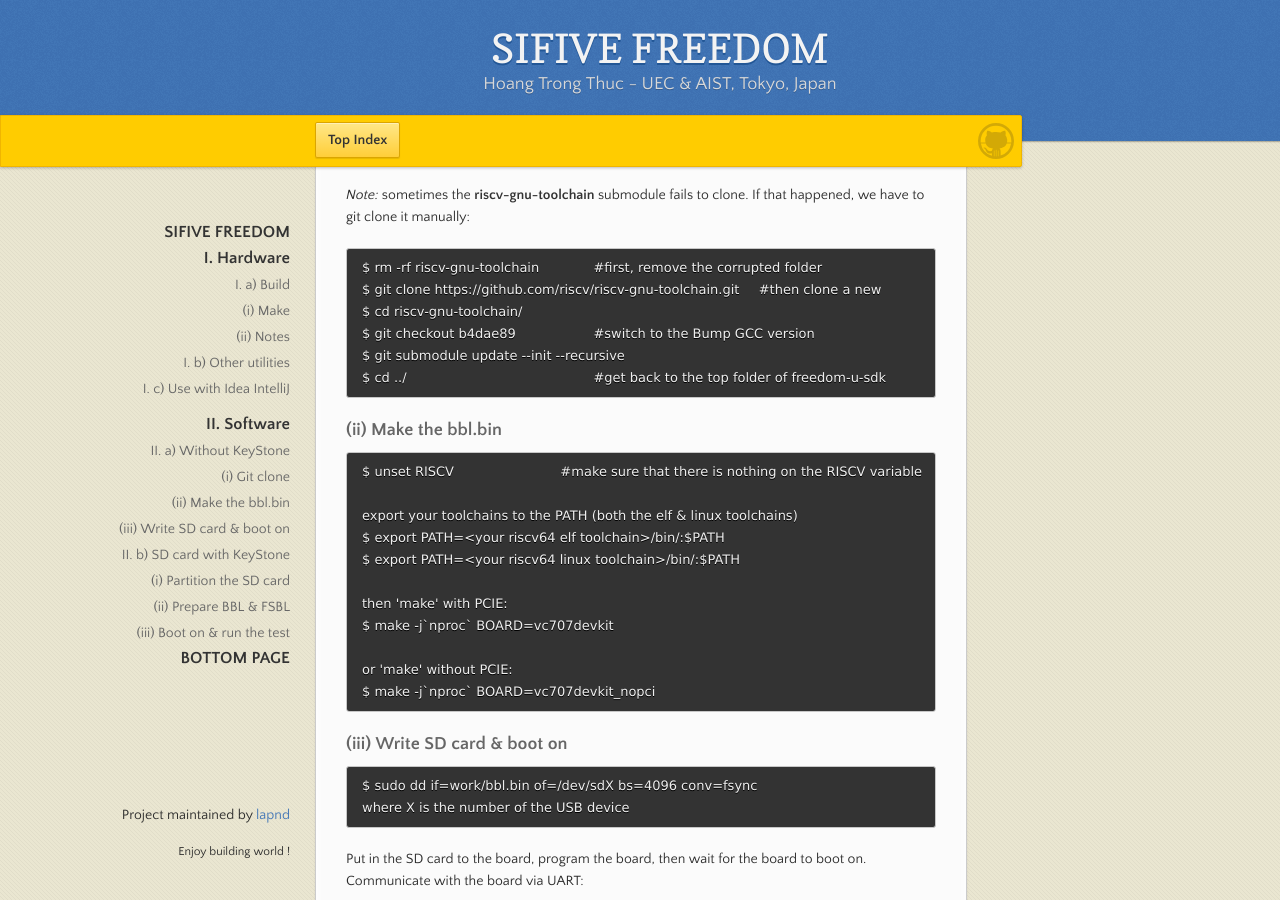
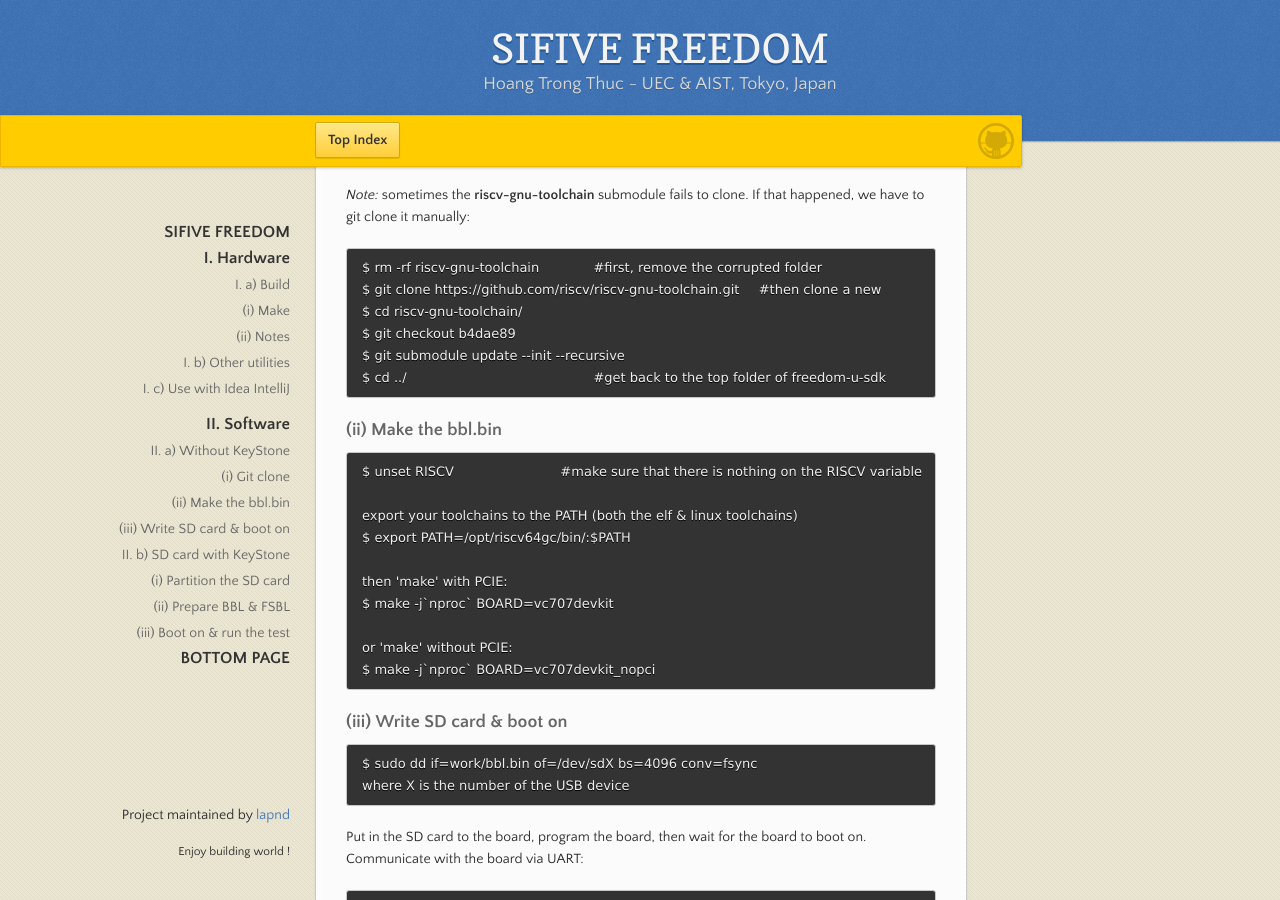
Before and after one commit to lapnd/httdes.github.io, a Jekyll site: the page built from vc707.md, in a window 1280 px wide and 900 px high, scrolled down 4882 px. Built offline with Jekyll 4.4.1, drawn with Linux system fonts in a browser that asks for light colours; our own code applies the rules of GitHub Pages for plain Markdown files.

Commit message:
Update vc707.md

```diff
--- a/vc707.md
+++ b/vc707.md
@@ -208,7 +208,7 @@ Original [repo](https://github.com/sifive/freedom-u-sdk). Modified [repo](https:
 	$ rm -rf riscv-gnu-toolchain		#first, remove the corrupted folder
 	$ git clone https://github.com/riscv/riscv-gnu-toolchain.git	#then clone a new
 	$ cd riscv-gnu-toolchain/
-	$ git checkout b4dae89			#switch to the Bump GCC version
+	$ git checkout b4dae89
 	$ git submodule update --init --recursive
 	$ cd ../						#get back to the top folder of freedom-u-sdk
 
@@ -217,8 +217,7 @@ Original [repo](https://github.com/sifive/freedom-u-sdk). Modified [repo](https:
 	$ unset RISCV				#make sure that there is nothing on the RISCV variable
 
 	export your toolchains to the PATH (both the elf & linux toolchains)
-	$ export PATH=<your riscv64 elf toolchain>/bin/:$PATH
-	$ export PATH=<your riscv64 linux toolchain>/bin/:$PATH
+	$ export PATH=/opt/riscv64gc/bin/:$PATH
 
 	then 'make' with PCIE:
 	$ make -j`nproc` BOARD=vc707devkit
```
